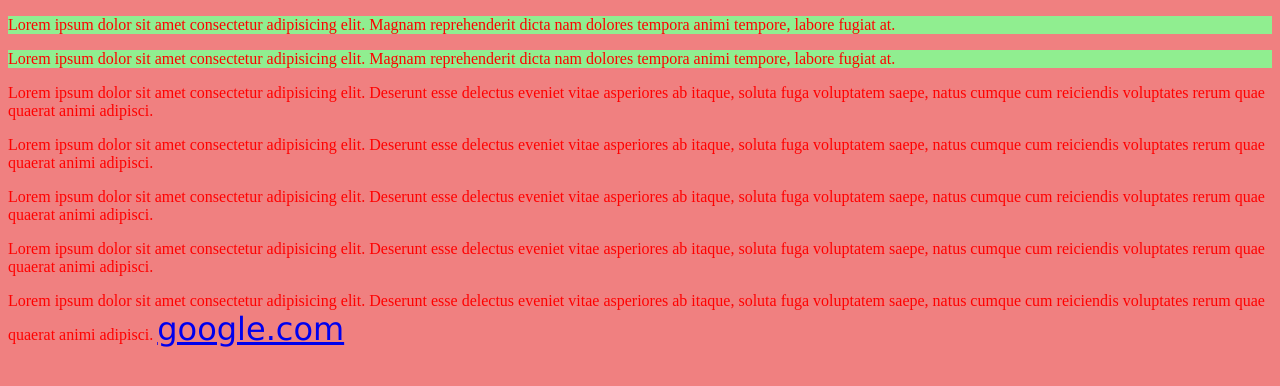
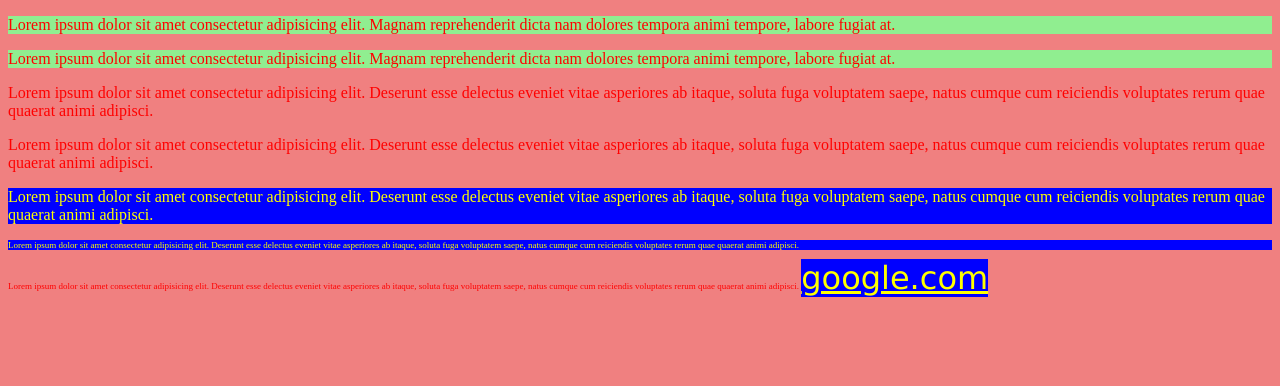
Before and after one commit to shaharAlt635/jb-45800-12, a plain HTML site: page 2026-11-24-CSS/02-css-selectors/index.html in a window 1280 px wide. Drawn offline with Linux system fonts and the light colour scheme.

Commit message:
class selectors

```diff
--- a/2026-11-24-CSS/02-css-selectors/index.html
+++ b/2026-11-24-CSS/02-css-selectors/index.html
@@ -15,8 +15,8 @@
     </div>
     <p>Lorem ipsum dolor sit amet consectetur adipisicing elit. Deserunt esse delectus eveniet vitae asperiores ab itaque, soluta fuga voluptatem saepe, natus cumque cum reiciendis voluptates rerum quae quaerat animi adipisci.</p>
     <p>Lorem ipsum dolor sit amet consectetur adipisicing elit. Deserunt esse delectus eveniet vitae asperiores ab itaque, soluta fuga voluptatem saepe, natus cumque cum reiciendis voluptates rerum quae quaerat animi adipisci.</p>
-    <p>Lorem ipsum dolor sit amet consectetur adipisicing elit. Deserunt esse delectus eveniet vitae asperiores ab itaque, soluta fuga voluptatem saepe, natus cumque cum reiciendis voluptates rerum quae quaerat animi adipisci.</p>
-    <p>Lorem ipsum dolor sit amet consectetur adipisicing elit. Deserunt esse delectus eveniet vitae asperiores ab itaque, soluta fuga voluptatem saepe, natus cumque cum reiciendis voluptates rerum quae quaerat animi adipisci.</p>
-    <p>Lorem ipsum dolor sit amet consectetur adipisicing elit. Deserunt esse delectus eveniet vitae asperiores ab itaque, soluta fuga voluptatem saepe, natus cumque cum reiciendis voluptates rerum quae quaerat animi adipisci. <a href="https://google.com">google.com</a></p>
+    <p class="happy">Lorem ipsum dolor sit amet consectetur adipisicing elit. Deserunt esse delectus eveniet vitae asperiores ab itaque, soluta fuga voluptatem saepe, natus cumque cum reiciendis voluptates rerum quae quaerat animi adipisci.</p>
+    <p class="happy sad">Lorem ipsum dolor sit amet consectetur adipisicing elit. Deserunt esse delectus eveniet vitae asperiores ab itaque, soluta fuga voluptatem saepe, natus cumque cum reiciendis voluptates rerum quae quaerat animi adipisci.</p>
+    <p class="sad">Lorem ipsum dolor sit amet consectetur adipisicing elit. Deserunt esse delectus eveniet vitae asperiores ab itaque, soluta fuga voluptatem saepe, natus cumque cum reiciendis voluptates rerum quae quaerat animi adipisci. <a class="happy" href="https://google.com">google.com</a></p>
 </body>
 </html>
--- a/2026-11-24-CSS/02-css-selectors/style.css
+++ b/2026-11-24-CSS/02-css-selectors/style.css
@@ -17,3 +17,13 @@ a {
 p {
     color: red;
 }
+
+/* class selectors */
+.happy {
+    color: yellow;
+    background-color: blue;
+}
+
+.sad {
+   font-size: xx-small;
+}
```
